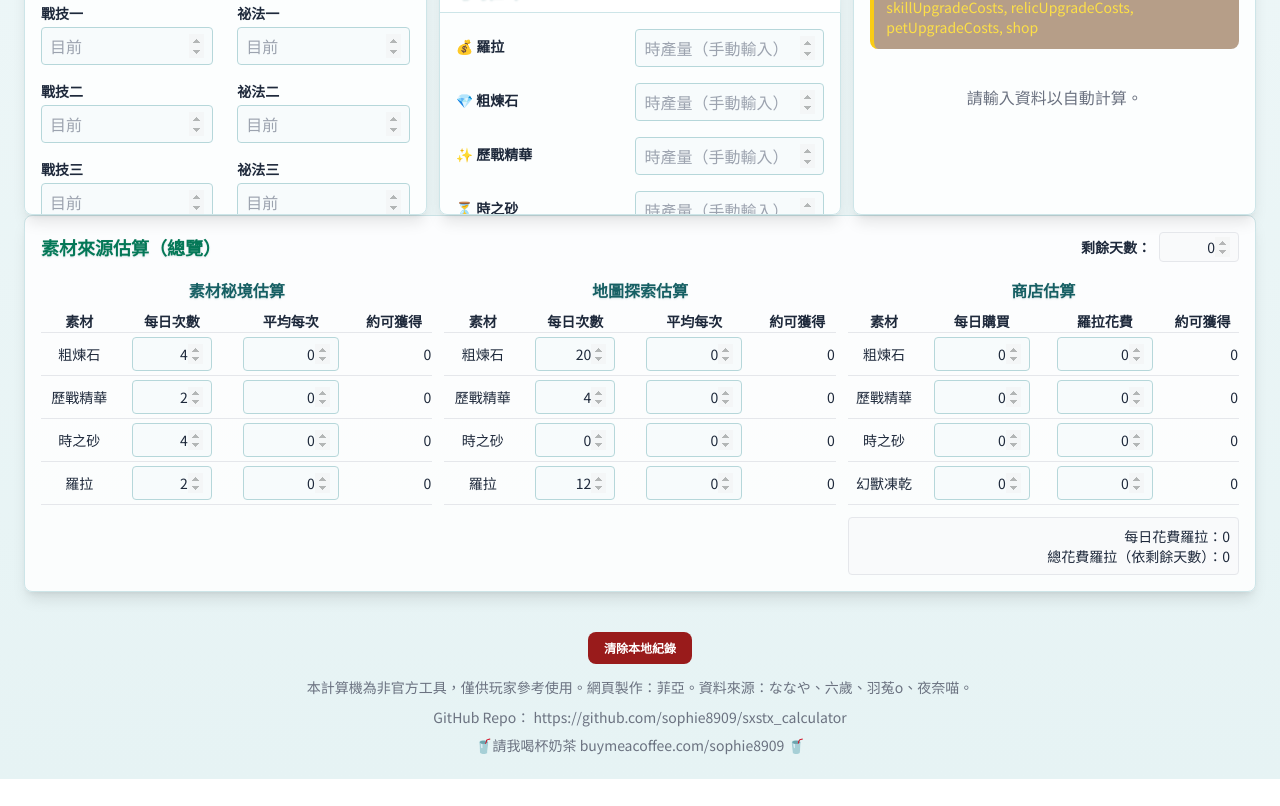
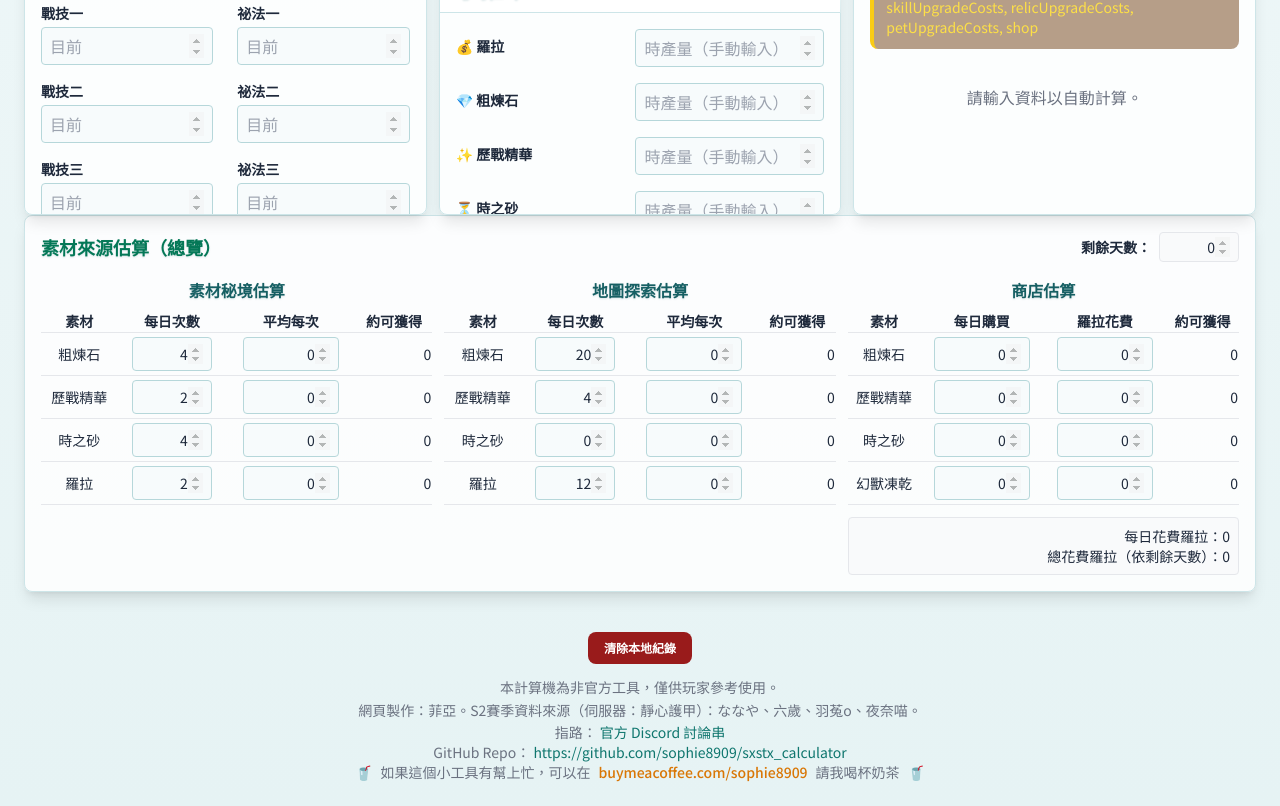
Before and after one commit to sophie8909/sxstx_calculator, a plain HTML site: page index.html in a window 1280 px wide. Shown: the part 1139-1945 px from the top of the page. Before the commit the page ends 1918 px from the top, so only its background shows below. Drawn offline with nearby package versions, Linux system fonts and the light colour scheme; no server answers.

Commit message:
Update index.html

```diff
--- a/index.html
+++ b/index.html
@@ -18,12 +18,16 @@
 
 </head>
 
+
 <body class="p-4 lg:p-6 compact">
   <div class="w-full max-w-7xl mx-auto">
     <!-- ===== 頁首 ===== -->
     <header class="text-center mb-6">
-      <h1 class="text-3xl md:text-4xl font-bold">杖劍傳說 素材計算機</h1>
+      <h1 class="text-3xl md:text-4xl font-bold text-teal-800">
+        杖劍傳說 素材計算機
+      </h1>
     </header>
+
 
     <!-- 賽季選項 -->
     <div class="text-center mb-6">
@@ -217,19 +221,48 @@
           清除本地紀錄
         </button>
       </div>
+      <div class="max-w-7xl mx-auto px-4
+                flex flex-col items-center justify-center text-center text-gray-500 text-sm">
         <p class="max-w-2xl leading-relaxed">
-        本計算機為非官方工具，僅供玩家參考使用。網頁製作：菲亞。資料來源：ななや、六歲、羽菟o、夜奈喵。
+          本計算機為非官方工具，僅供玩家參考使用。
         </p>
-      <p class="mt-2">
+        <p class="max-w-2xl leading-relaxed">
+          網頁製作：菲亞。S2賽季資料來源（伺服器：靜心護甲）：ななや、六歲、羽菟o、夜奈喵。
+        </p>
+        <p>
+          指路：
+          <a href="https://discord.com/channels/1215600132003725353/1431686816674611372"
+            class="text-teal-700 hover:text-teal-600 hover:underline underline-offset-2 break-all"
+            target="_blank" rel="noopener"
+          >
+             官方 Discord 討論串
+          </a>
+        </p>
+        <p>
           GitHub Repo：
-        <a href="https://github.com/sophie8909/sxstx_calculator">
+          <a
+            href="https://github.com/sophie8909/sxstx_calculator"
+            class="text-teal-700 hover:text-teal-600 hover:underline underline-offset-2 break-all"
+            target="_blank" rel="noopener"
+          >
             https://github.com/sophie8909/sxstx_calculator
           </a>
         </p>
-      <p class="mt-2"> 🥤請我喝杯奶茶
-        <a href="https://buymeacoffee.com/sophie8909" target="_blank">buymeacoffee.com/sophie8909</a>
-        🥤
+
+        <p class="flex flex-wrap items-center justify-center gap-1 sm:gap-2">
+          <span class="text-pink-500">🥤</span>
+          <span>如果這個小工具有幫上忙，可以在</span>
+          <a
+            href="https://buymeacoffee.com/sophie8909"
+            target="_blank" rel="noopener"
+            class="font-medium text-amber-600 hover:text-amber-500 hover:underline underline-offset-2"
+          >
+            buymeacoffee.com/sophie8909
+          </a>
+          <span>請我喝杯奶茶</span>
+          <span class="text-pink-500">🥤</span>
         </p>
+      </div>
     </div>
   </footer>
   <!-- 入口點（控制器） -->
```
Lines whose indentation alone changed are shown as unchanged.
